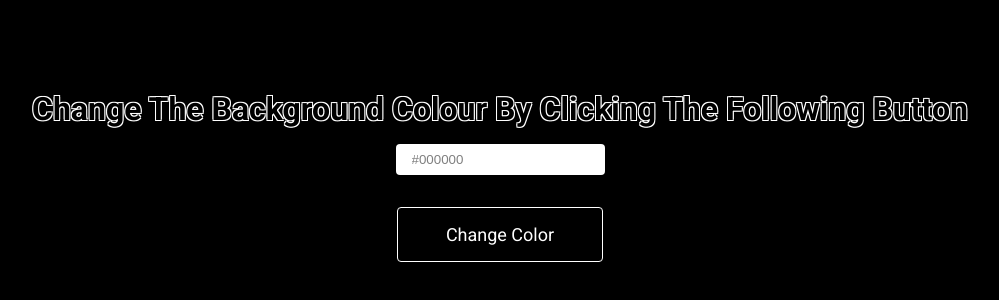
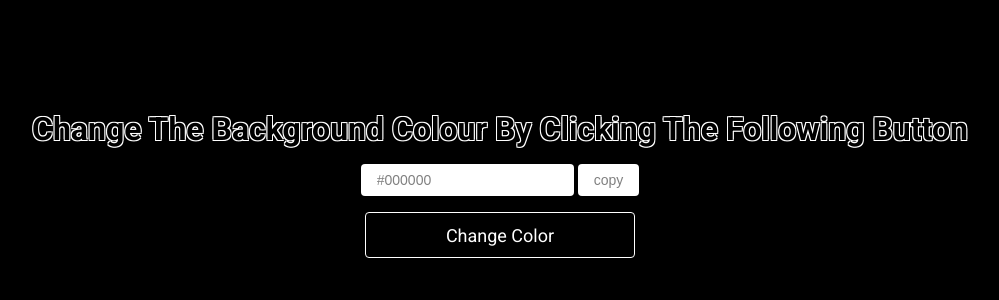
Before and after one commit to emaduddin678/dom_project-2, a plain HTML site: page index.html in a window 1280 px wide. Shown: the part 216-516 px from the top of the page, without its empty margins (140-1139 px from the left). Drawn offline with Linux system fonts and the light colour scheme.

Commit message:
copy btn added

```diff
--- a/index.html
+++ b/index.html
@@ -10,7 +10,10 @@
 <body>
     <div class="container" id="root">
         <h1>change the background colour by clicking the following button </h1>
-        <input type="text" disabled value="#000000" id="output">
+        <div class="input-group">
+            <input type="text" disabled value="#000000" id="output">
+            <button id="copy-btn" title="copy to clipboard">copy</button>
+        </div>
         <button id="change-btn">change color</button>
     </div>
 
--- a/index.js
+++ b/index.js
@@ -7,16 +7,24 @@ window.onload = () => {
 
 function main(){
     const root = document.getElementById("root");
-    const btn = document.getElementById("change-btn");
+    const changeBtn = document.getElementById("change-btn");
     const output = document.getElementById("output");
+    const copyBtn = document.getElementById("copy-btn");
 
-    btn.addEventListener('click', function() {
+    changeBtn.addEventListener('click', function() {
         const bgColor = generateRGB();
 
         root.style.backgroundColor = bgColor;
         // output.value = bgColor;
         output.value = bgColor.toUpperCase();
+    });
+
+    copyBtn.addEventListener('click', function() {
+        window.navigator.clipboard.writeText(output.value);
     })
+
+
+
 }
 
 // step=2 random color generator function
--- a/style.css
+++ b/style.css
@@ -10,7 +10,6 @@ body{
     width: 100vw;
     height: 100vh;
     font-size: 16px;
-    text-transform: capitalize;
 }
 .container{
     width: 100%;
@@ -20,18 +19,26 @@ body{
     justify-content: center;
     align-items: center;
 }
-.container input[type='text'],
-input[type='text']:disabled{
+.container .input-group input[type='text'],
+input[type='text']:disabled,
+#copy-btn{
     background-color: white;
     color: gray;
     border: black;
     border-radius: 0.25rem;
     padding: 0.5rem 1rem;
     margin: 1rem 0;
+    font-size: 14px;
+
 }
-.container button{
-    padding: 1rem 3rem;
-    margin: 1rem 0;
+#copy-btn {
+    cursor: pointer;
+}
+
+
+.container #change-btn{
+    padding: 0.7rem 5rem;
+    /* margin: 1rem 0; */
     outline: none;
     background-color: black;
     color: white;
@@ -41,7 +48,7 @@ input[type='text']:disabled{
     font-family: 'Roboto', sans-serif;
     text-transform: capitalize;
 }
-.container button:hover{
+.container #change-btn:hover{
     background-color: white;
     color: black;
     border: 1px solid black;
@@ -51,4 +58,5 @@ input[type='text']:disabled{
 .container h1{
     text-shadow: 1px 1px 0 white, -1px -1px 0 white, -1px 1px 0 white, 1px -1px 0 white;
     text-align: center;
+    text-transform: capitalize;
 }
```
